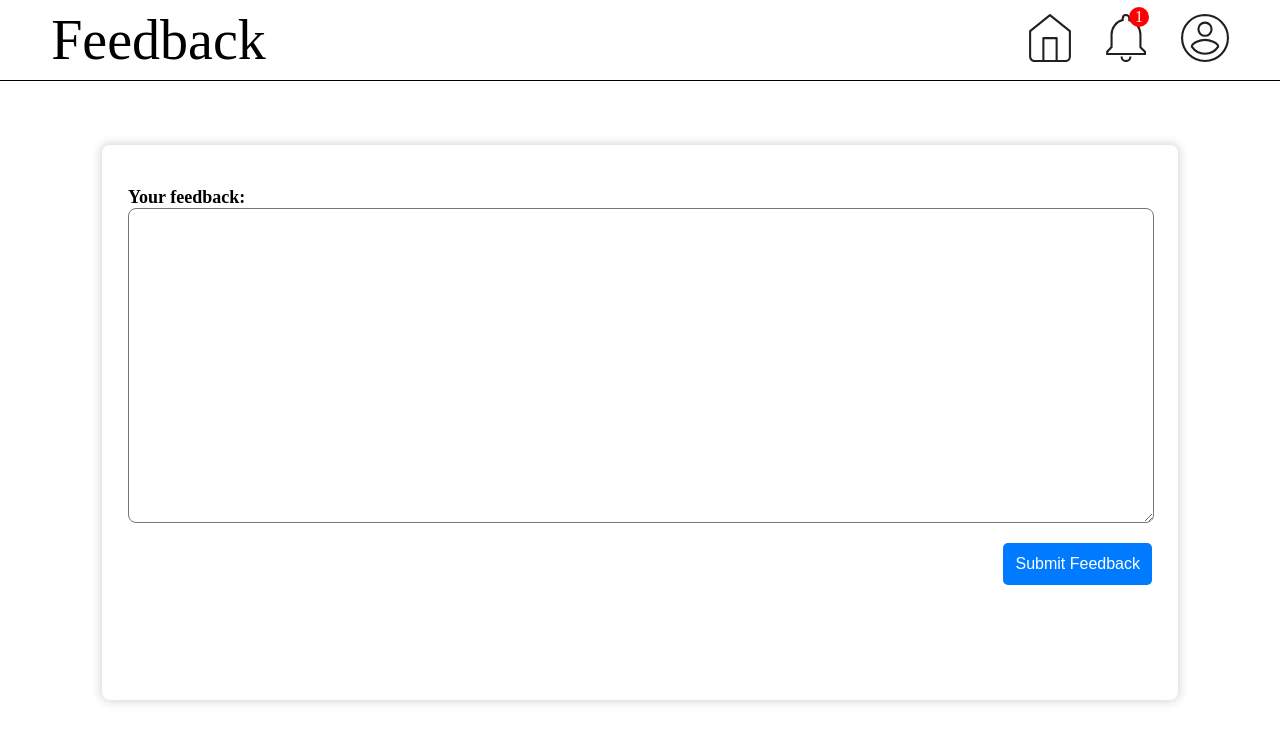
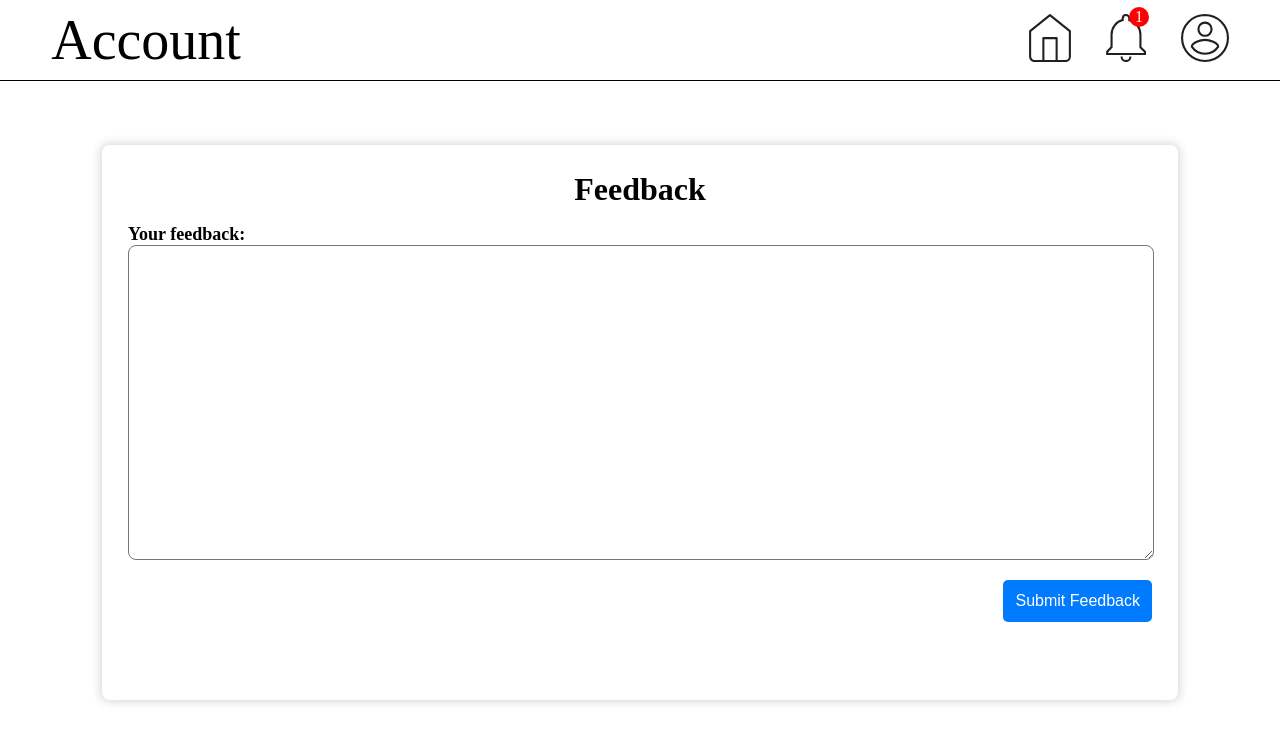
Before and after one commit to miteshp2110/SDP-2, a Django app: template TaskManagement/MyProject/templates/feedback.html in a window 1280 px wide. Shown: the top 740 px of the page. Run offline with Django 5.2, Linux system fonts and the light colour scheme; the template is opened without the code that fills it: most values are stand-ins (such as "Sample title", 1, 10 or a date in 2020).

Commit message:
header-title for feedback, active connections and add connection

```diff
--- a/TaskManagement/MyProject/templates/activeConnections.html
+++ b/TaskManagement/MyProject/templates/activeConnections.html
@@ -2,6 +2,11 @@
 {% block title %}ActiveConnections{% endblock %}
 {% load static %}
 {% block cssLink %}<link rel="stylesheet" href="{% static 'css/account.css' %}">{% endblock %}
+
+{% block header-title %}
+    Account
+{% endblock %}
+
 {% block header %}
 <style>
     #actBtn{
--- a/TaskManagement/MyProject/templates/addConnection.html
+++ b/TaskManagement/MyProject/templates/addConnection.html
@@ -2,6 +2,11 @@
 {% block title %}Add Connections{% endblock %}
 {% load static %}
 {% block cssLink %}<link rel="stylesheet" href="{% static 'css/account.css' %}">{% endblock %}
+
+{% block header-title %}
+    Account
+{% endblock %}
+
 {% block header %}
 <style>
     #actBtn{
--- a/TaskManagement/MyProject/templates/feedback.html
+++ b/TaskManagement/MyProject/templates/feedback.html
@@ -6,13 +6,14 @@
 {% endblock %}
 
 {% block header-title %}
-  Feedback
+  Account
 {% endblock %}
 
 {% block header %}
 
 <body>
 <div class="feedback-container">
+  <h1>Feedback</h1>
 
   <form method="post" action="/account/feedback">
     {% csrf_token %}
```
